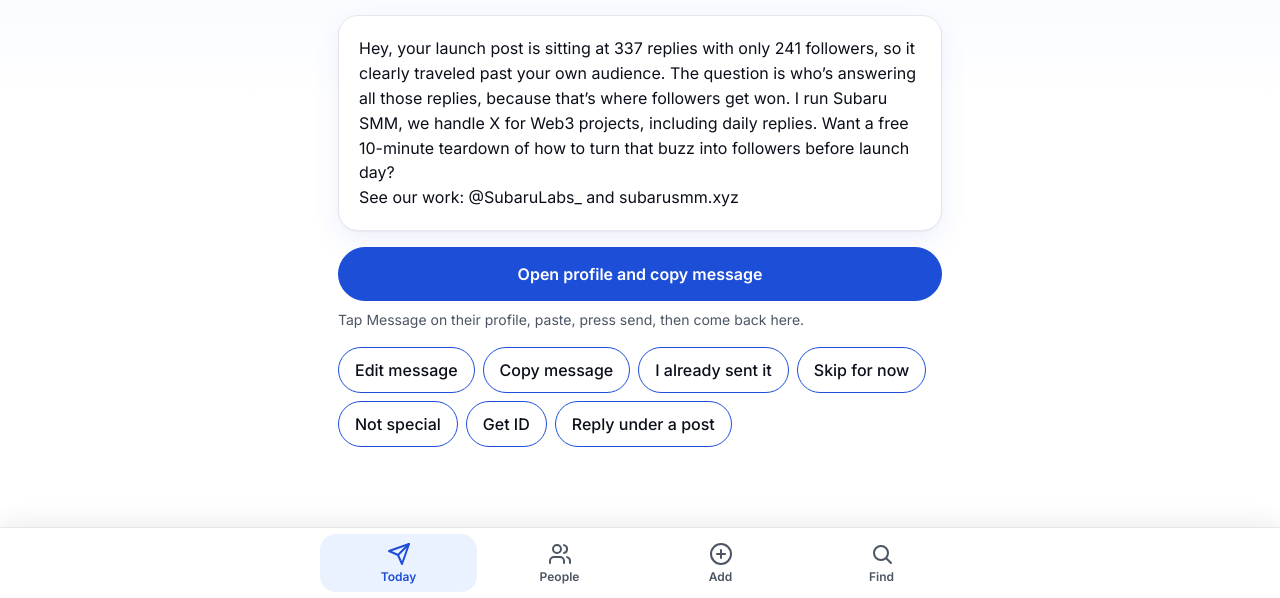
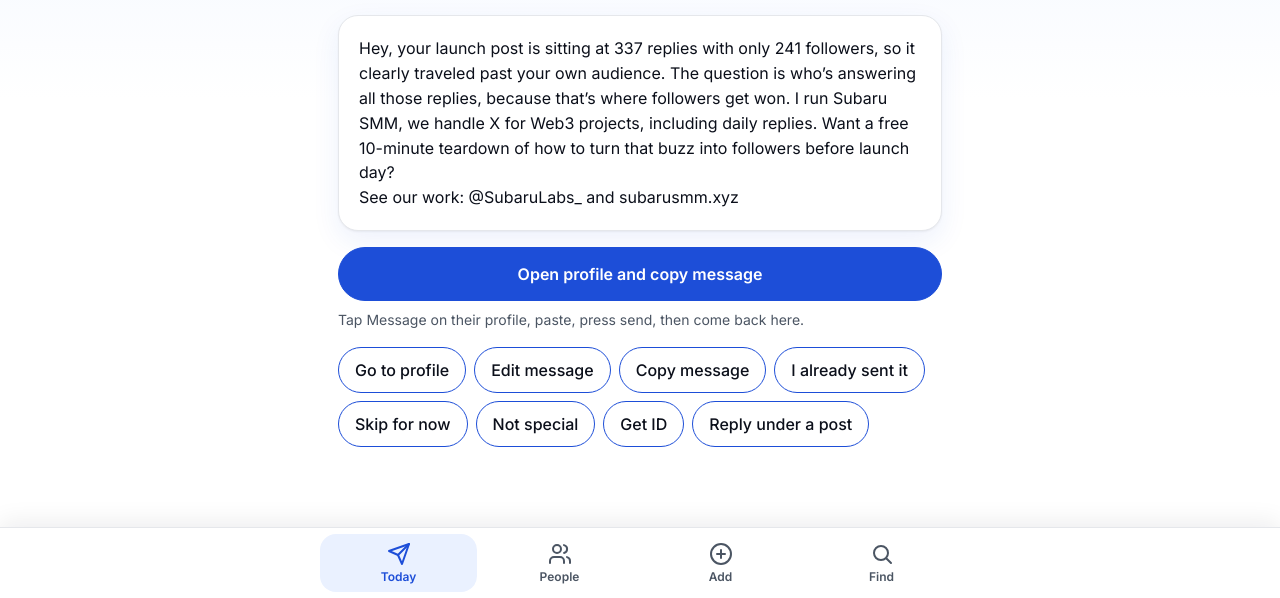
Before and after one commit to sogieth14/SUBARUSMM-OUTREACH-APP, a plain HTML site: page index.html in a window 1280 px wide. Shown: the part 202-800 px from the top of the page. Drawn offline with Linux system fonts and the light colour scheme.

Commit message:
Add files via upload

```diff
--- a/index.html
+++ b/index.html
@@ -161,7 +161,7 @@ h+='<div class="msg">'+esc(cur.text)+'</div>';
 var full=n>=CAP,need=cur.star&&!cur.pers;
 h+='<button class="btn p" data-a="open"'+((full||need)?" disabled":"")+'>'+(cur.uid?"Open DM with message typed in":"Open profile and copy message")+'</button>';
 h+='<p class="hint" style="margin:-2px 0 16px">'+(full?"You’ve sent "+CAP+" in the last 12 hours. The next slot opens at "+nextSlot()+".":need?"Special attention: this one needs a personal message. Send me their screenshot in chat, then paste what I write using Edit message.":cur.uid?"X opens the DM box. Press send, then come back here.":"Tap Message on their profile, paste, press send, then come back here.")+'</p>';
-h+='<button class="btn s" data-a="edit">Edit message</button><button class="btn s" data-a="copy">Copy message</button><button class="btn s" data-a="sent">I already sent it</button><button class="btn s" data-a="skip">Skip for now</button><button class="btn s" data-a="star">'+(cur.star?"Not special":"Special attention")+'</button>'+(cur.uid?'':'<button class="btn s" data-a="getid">Get ID</button>')+(idOpen===cur.id&&!cur.uid?'<div class="idrow"><p class="hint" style="margin:0 0 4px">1. The handle is copied. Paste it on the finder and tap Find ID. 2. Copy the number it shows. 3. Come back here and tap Paste &amp; save.</p><label class="sr" for="idin">Numeric ID</label><input id="idin" inputmode="numeric" placeholder="Or type the number here"><button class="btn p s" data-a="idpaste">Paste &amp; save</button><button class="btn s" data-a="idsave">Save typed number</button></div>':'')+'<button class="btn s" data-a="reply">Reply under a post</button>'+(replyOpen===cur.id?rpanel(cur):'')}
+h+='<button class="btn s" data-a="profile">Go to profile</button><button class="btn s" data-a="edit">Edit message</button><button class="btn s" data-a="copy">Copy message</button><button class="btn s" data-a="sent">I already sent it</button><button class="btn s" data-a="skip">Skip for now</button><button class="btn s" data-a="star">'+(cur.star?"Not special":"Special attention")+'</button>'+(cur.uid?'':'<button class="btn s" data-a="getid">Get ID</button>')+(idOpen===cur.id&&!cur.uid?'<div class="idrow"><p class="hint" style="margin:0 0 4px">1. The handle is copied. Paste it on the finder and tap Find ID. 2. Copy the number it shows. 3. Come back here and tap Paste &amp; save.</p><label class="sr" for="idin">Numeric ID</label><input id="idin" inputmode="numeric" placeholder="Or type the number here"><button class="btn p s" data-a="idpaste">Paste &amp; save</button><button class="btn s" data-a="idsave">Save typed number</button></div>':'')+'<button class="btn s" data-a="reply">Reply under a post</button>'+(replyOpen===cur.id?rpanel(cur):'')}
 return h}
 
 function listv(){
@@ -171,7 +171,7 @@ var st=i.status,lab=st==="queued"?(i.step===2?"Follow-up to send":"To send"):st=
 var cls=st==="replied"?"g":st==="sent"?"w":"";
 var h='<div class="row"><div class="meta"><b>@'+esc(i.handle)+'</b><span>'+(i.star?'<span class="pill">Special</span> ':'')+'<span class="pill '+cls+'">'+lab+'</span></span></div><div class="hint" style="margin:0 0 10px">'+esc(i.project||"")+'</div>';
 if(st==="queued"||st==="sent")h+='<button class="btn s" data-a="replied" data-i="'+i.id+'">They replied</button><button class="btn s" data-a="stop" data-i="'+i.id+'">They said no</button>';
-if(st==="queued")h+='<button class="btn s" data-a="star" data-i="'+i.id+'">'+(i.star?"Not special":"Special attention")+'</button>';return h+'<button class="btn s" data-a="remove" data-i="'+i.id+'">Remove</button></div>'}).join("")}
+if(st==="queued")h+='<button class="btn s" data-a="star" data-i="'+i.id+'">'+(i.star?"Not special":"Special attention")+'</button>';return h+'<button class="btn s" data-a="profile" data-i="'+i.id+'">Go to profile</button><button class="btn s" data-a="remove" data-i="'+i.id+'">Remove</button></div>'}).join("")}
 
 function render(){
 norm();save();
@@ -219,6 +219,7 @@ var pr="You write one public reply under an X post, as Sogi, a Web3 social media
 (window.claude?claude.use("sample"):Promise.resolve(null)).then(function(sm){if(!sm)throw 0;return sm(pr)}).then(function(r){rdraft=(r.text||"").trim().replace(/^["“]|["”]$/g,"")}).catch(function(){say("Reply writing isn’t available in this view. Send me the post text in chat and I’ll write it.")}).then(function(){rbusy=false;render()});return}
 if(a==="ropen"&&cur){var rd=($("r-d")||{}).value||rdraft;try{navigator.clipboard.writeText(rd)}catch(x){}window.open(/^https:\/\/(x|twitter)\.com\//i.test(rurl.trim())?rurl.trim():"https://x.com/"+cur.handle,"_blank");return}
 if(a==="rdone"&&cur){cur.replies=cur.replies||[];cur.replies.push({url:rurl,text:($("r-d")||{}).value||rdraft,at:Date.now()});rdraft="";rpost="";rurl="";say("Reply saved")}
+if(a==="profile"&&i){window.open("https://x.com/"+i.handle,"_blank");return}
 if(a==="getid"&&cur){idOpen=cur.id;try{navigator.clipboard.writeText(cur.handle)}catch(x){}window.open("https://www.getxapi.com/tools/twitter-id-finder","_blank")}
 if(a==="idsave"&&cur){var iv=(($("idin")||{}).value||"").replace(/\D/g,"");if(iv&&iv.length<=20){cur.uid=iv;idOpen=null;say("ID saved")}}
 if(a==="idpaste"&&cur){navigator.clipboard.readText().then(function(t){var v=(t||"").replace(/\D/g,"");if(v.length>=3&&v.length<=20){cur.uid=v;idOpen=null;say("ID saved")}else say("No ID found on the clipboard. Type it in the box instead.");render()}).catch(function(){say("Could not read the clipboard. Type the number in the box instead.")});return}
```
